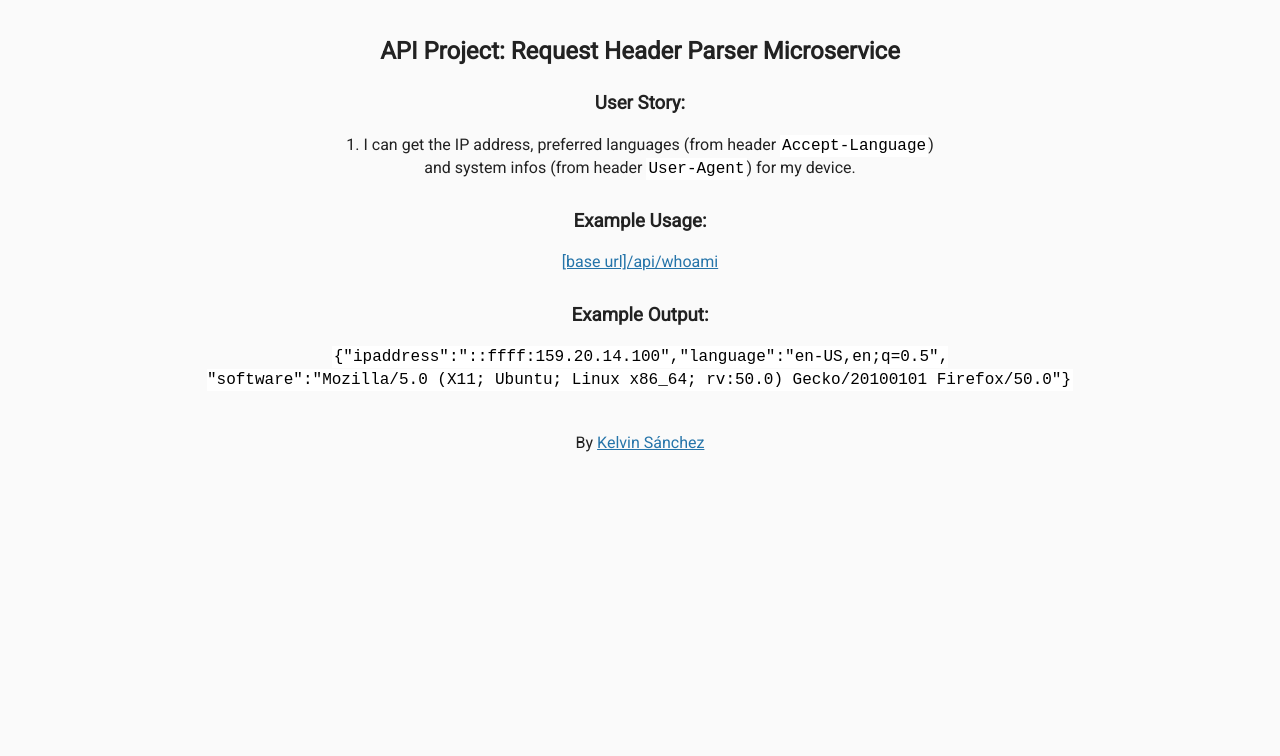
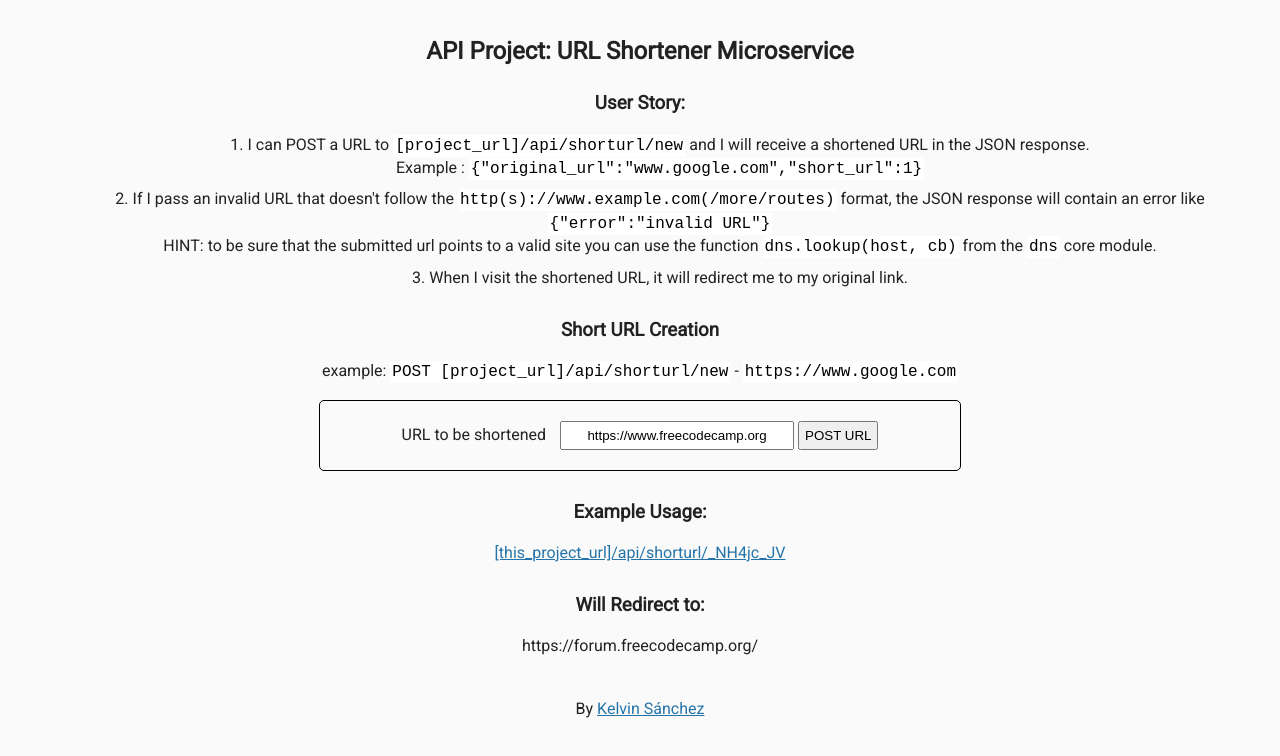
Before and after one commit to kelvinsanchez15/url-shortener-microservice, a website: page views/index.html in a window 1280 px wide. Drawn offline with Linux system fonts and the light colour scheme; files that its build step writes are made by us from their sources.

Commit message:
url shortener basic logic completed

```diff
--- a/package.json
+++ b/package.json
@@ -15,7 +15,9 @@
     "dotenv": "^8.2.0",
     "express": "^4.17.1",
     "mongodb": "^3.6.0",
-    "mongoose": "^5.9.27"
+    "mongoose": "^5.9.27",
+    "shortid": "^2.2.15",
+    "valid-url": "^1.0.9"
   },
   "devDependencies": {
     "nodemon": "^2.0.4"
--- a/public/style.css
+++ b/public/style.css
@@ -35,7 +35,7 @@ code {
 }
 
 ol {
-  list-style-position: outside;
+  list-style-position: inside;
 }
 
 ul {
@@ -53,3 +53,24 @@ li {
 a {
   color: #2574a9;
 }
+
+form {
+  border: solid 1px black;
+  border-radius: 5px;
+  margin: 10px auto;
+  padding: 20px;
+  max-width: 600px;
+}
+
+label {
+  margin-right: 10px;
+}
+
+input {
+  padding: 5px;
+}
+
+input[type="text"] {
+  width: 220px;
+  text-align: center;
+}
--- a/views/index.html
+++ b/views/index.html
@@ -11,28 +11,33 @@
     />
     <link href="style.css" rel="stylesheet" type="text/css" />
   </head>
-  <body>
-    <div class="container">
-      <h2>API Project: Request Header Parser Microservice</h2>
-      <h3>User Story:</h3>
-      1. I can get the IP address, preferred languages (from header
-      <code>Accept-Language</code>)<br />
-      and system infos (from header <code>User-Agent</code>) for my device.
+  <div class="container">
+    <h2>API Project: URL Shortener Microservice</h2>
+    <h3>User Story: </h3>
+    <ol>
+      <li>I can POST a URL to <code>[project_url]/api/shorturl/new</code> and I will receive a shortened URL in the JSON response.<br>Example : <code>{"original_url":"www.google.com","short_url":1}</code></li>
+      <li>If I pass an invalid URL that doesn't follow the <code>http(s)://www.example.com(/more/routes)</code> format, the JSON response will contain an error like <code>{"error":"invalid URL"}</code><br>
+      HINT: to be sure that the submitted url points to a valid site you can use the function <code>dns.lookup(host, cb)</code> from the <code>dns</code> core module.</li>
+      <li>When I visit the shortened URL, it will redirect me to my original link.</li>
+    </ol>
 
-      <h3>Example Usage:</h3>
-      <a href="api/whoami">
-        [base url]/api/whoami
-      </a>
+    <h3>Short URL Creation </h3>
+    <p>
+      example: <code>POST [project_url]/api/shorturl/new</code> - <code>https://www.google.com</code>
+    </p>
+    <form action="api/shorturl/new" method="POST">
+      <label for="url_input">URL to be shortened</label>
+      <input id="url_input" type="text" name="url" value="https://www.freecodecamp.org">
+      <input type="submit" value="POST URL">
+    </form>
+    <h3>Example Usage:</h3>
+    <a href="https://url-shortener.freecodecamp.repl.co/api/shorturl/3">
+      [this_project_url]/api/shorturl/_NH4jc_JV
+    </a>
 
-      <h3>Example Output:</h3>
-      <p>
-        <code
-          >{"ipaddress":"::ffff:159.20.14.100","language":"en-US,en;q=0.5",<br />"software":"Mozilla/5.0
-          (X11; Ubuntu; Linux x86_64; rv:50.0) Gecko/20100101
-          Firefox/50.0"}</code
-        >
-      </p>
-    </div>
+    <h3>Will Redirect to:</h3>
+    <p>https://forum.freecodecamp.org/</p>
+  </div>
     <div class="footer">
       <p>
         By
```
Also changed, not shown: app.js (+65 -4 lines), 1 other file.
